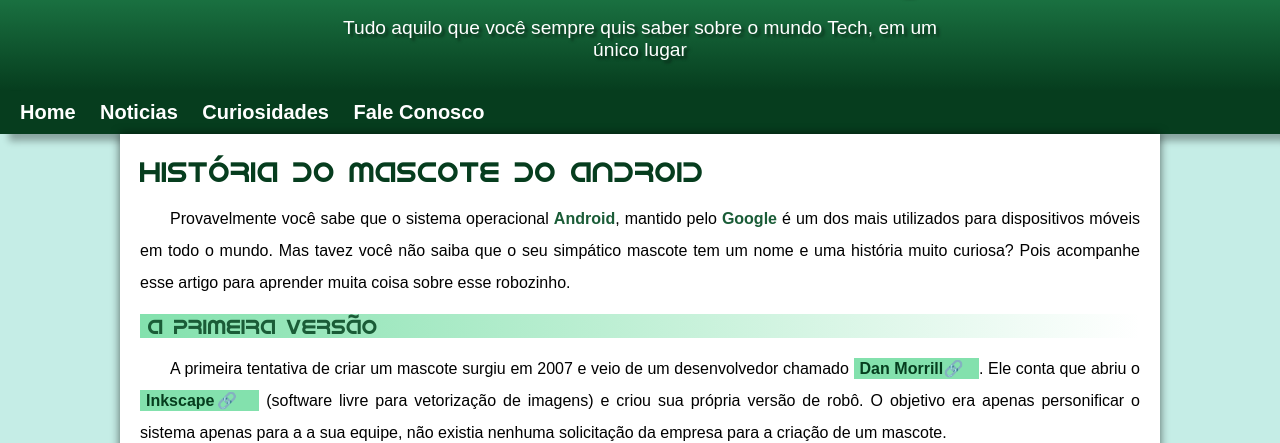
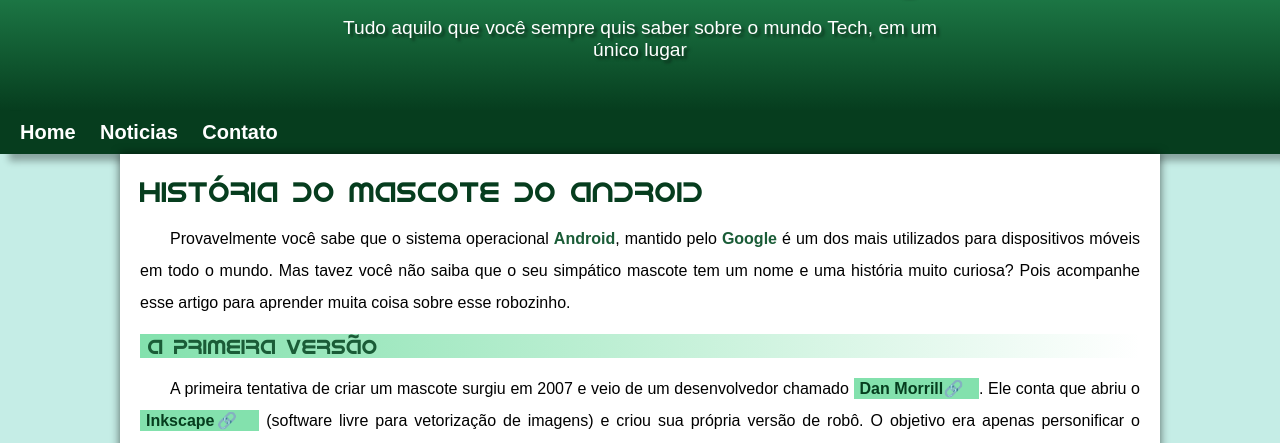
Before and after one commit to Jesiel-Brandao/HTML---CSS, a plain HTML site: page Desafios/Projeto Guanabara/android.html in a window 1280 px wide. Shown: the part 99-542 px from the top of the page. Drawn offline with Linux system fonts and the light colour scheme.

Commit message:
Correção
Correção

```diff
--- a/Desafios/Projeto Guanabara/android.html
+++ b/Desafios/Projeto Guanabara/android.html
@@ -20,8 +20,7 @@
 <nav>
     <a href="#">Home</a>
     <a href="#">Noticias</a>
-    <a href="#">Curiosidades</a>
-    <a href="#">Fale Conosco</a>
+    <a href="#">Contato</a>
 </nav>
 
 <main>
--- a/Desafios/Projeto Guanabara/style.css/style.css
+++ b/Desafios/Projeto Guanabara/style.css/style.css
@@ -60,7 +60,7 @@ header > p{
     margin: auto;
     padding-right: 10px;
     padding-left: 10px;
-    padding-bottom: 20px;
+    padding-bottom: 50px;
     text-shadow: 3px 3px 3px rgba(0, 0, 0, 0.5);
 }
 
```
